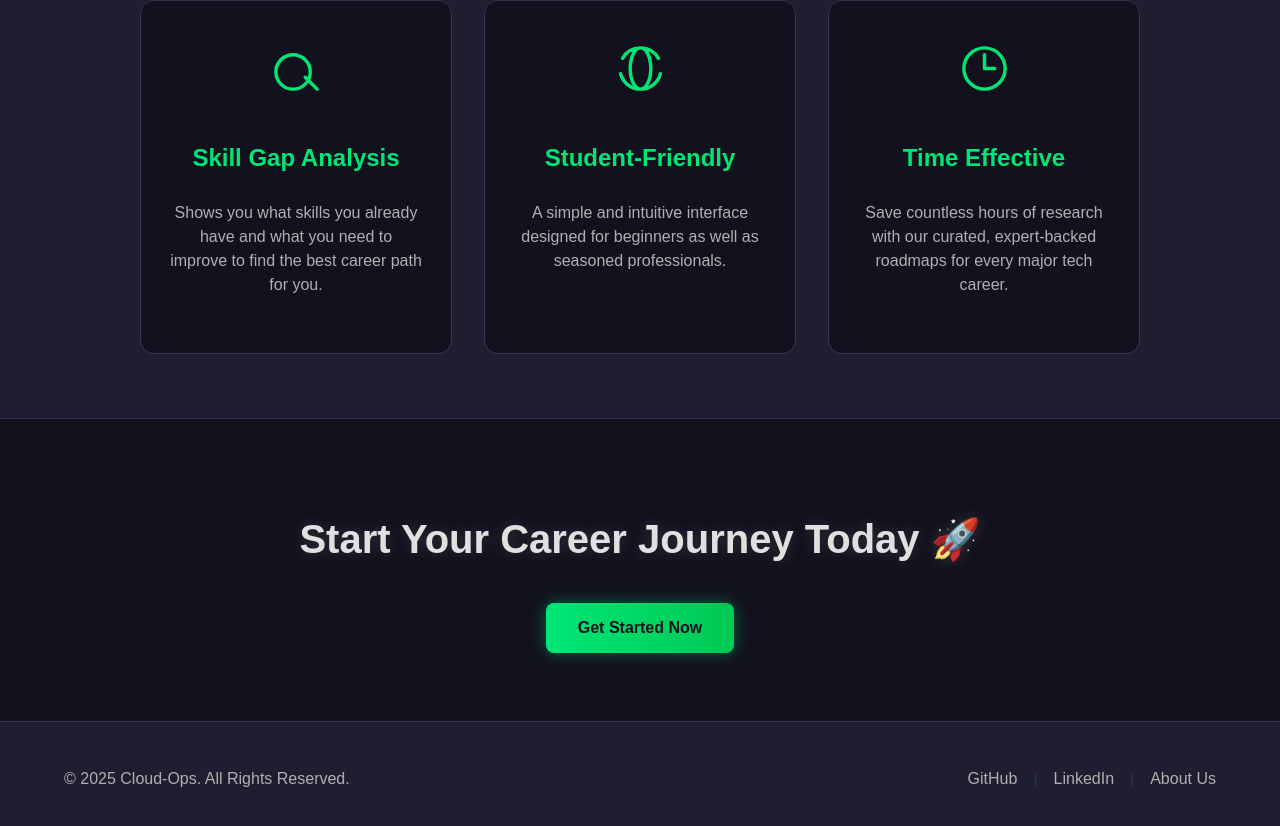
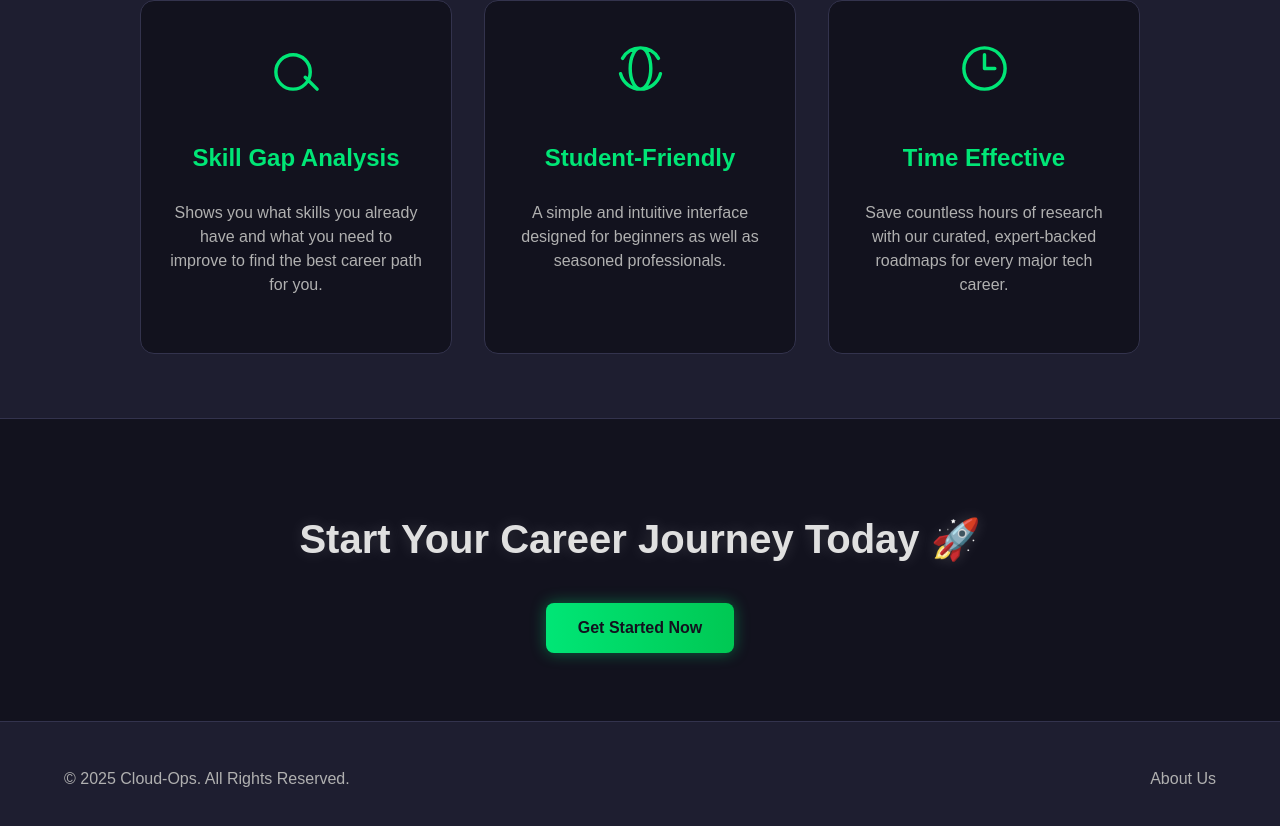
Before and after one commit to AbrarAli9876/AI-Powered-Career-Path-Recommendation, a React (Vite) app in the folder frontend/: page / in a window 1280 px wide. Shown: the part 1882-2708 px from the top of the page. Built offline with nearby package versions, Linux system fonts and the light colour scheme.

Commit message:
updated footer

```diff
--- a/frontend/src/components/Footer.jsx
+++ b/frontend/src/components/Footer.jsx
@@ -9,10 +9,6 @@
       <div className="footer-content">
         <p>&copy; 2025 Cloud-Ops. All Rights Reserved.</p>
         <div className="footer-links">
-          <a href="https://github.com" target="_blank" rel="noopener noreferrer">GitHub</a>
-          <span>|</span>
-          <a href="https://linkedin.com" target="_blank" rel="noopener noreferrer">LinkedIn</a>
-          <span>|</span>
           <a href="/about">About Us</a>
         </div>
       </div>
@@ -20,5 +16,4 @@
   );
 };
 
-// This line makes the component available for import
 export default Footer;
```
